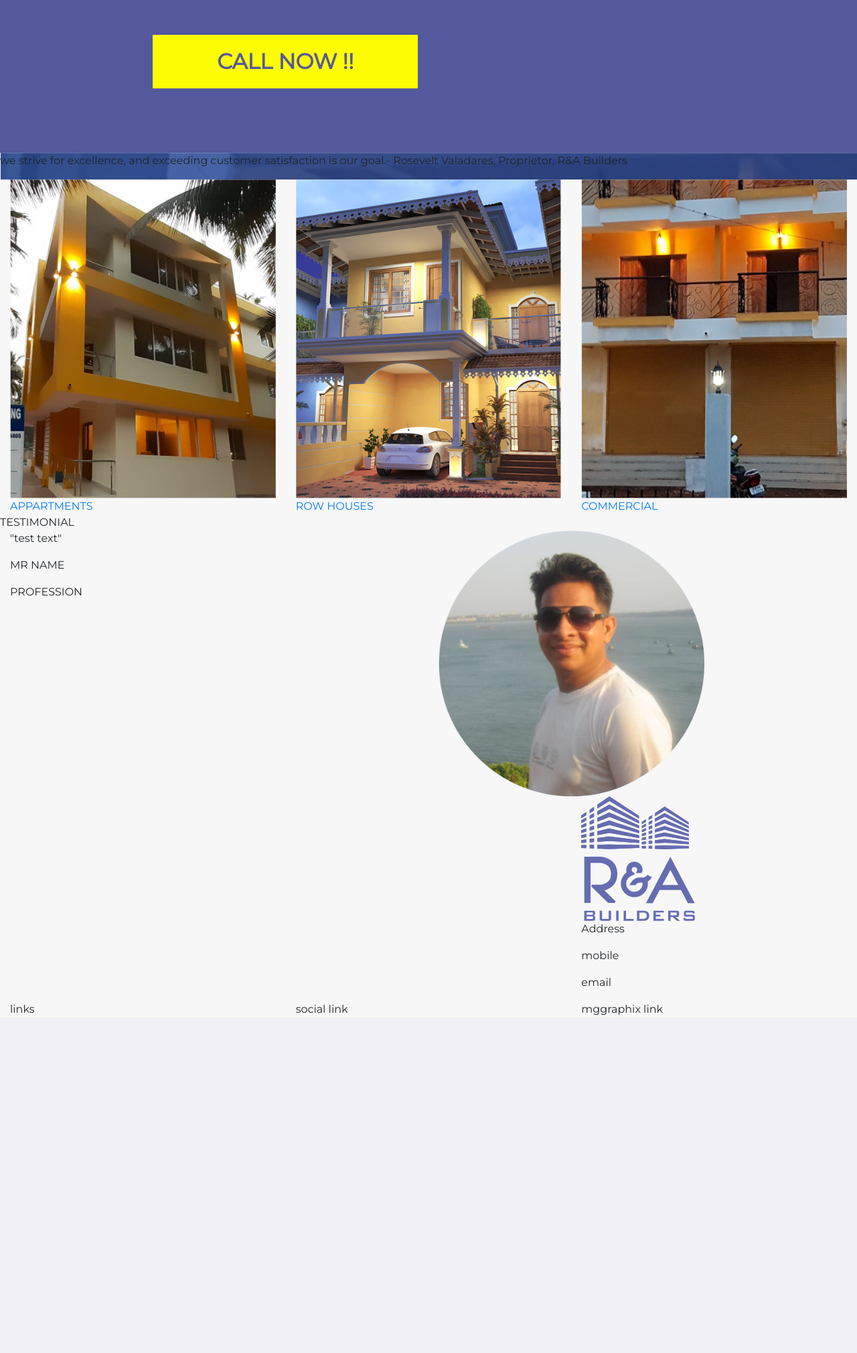
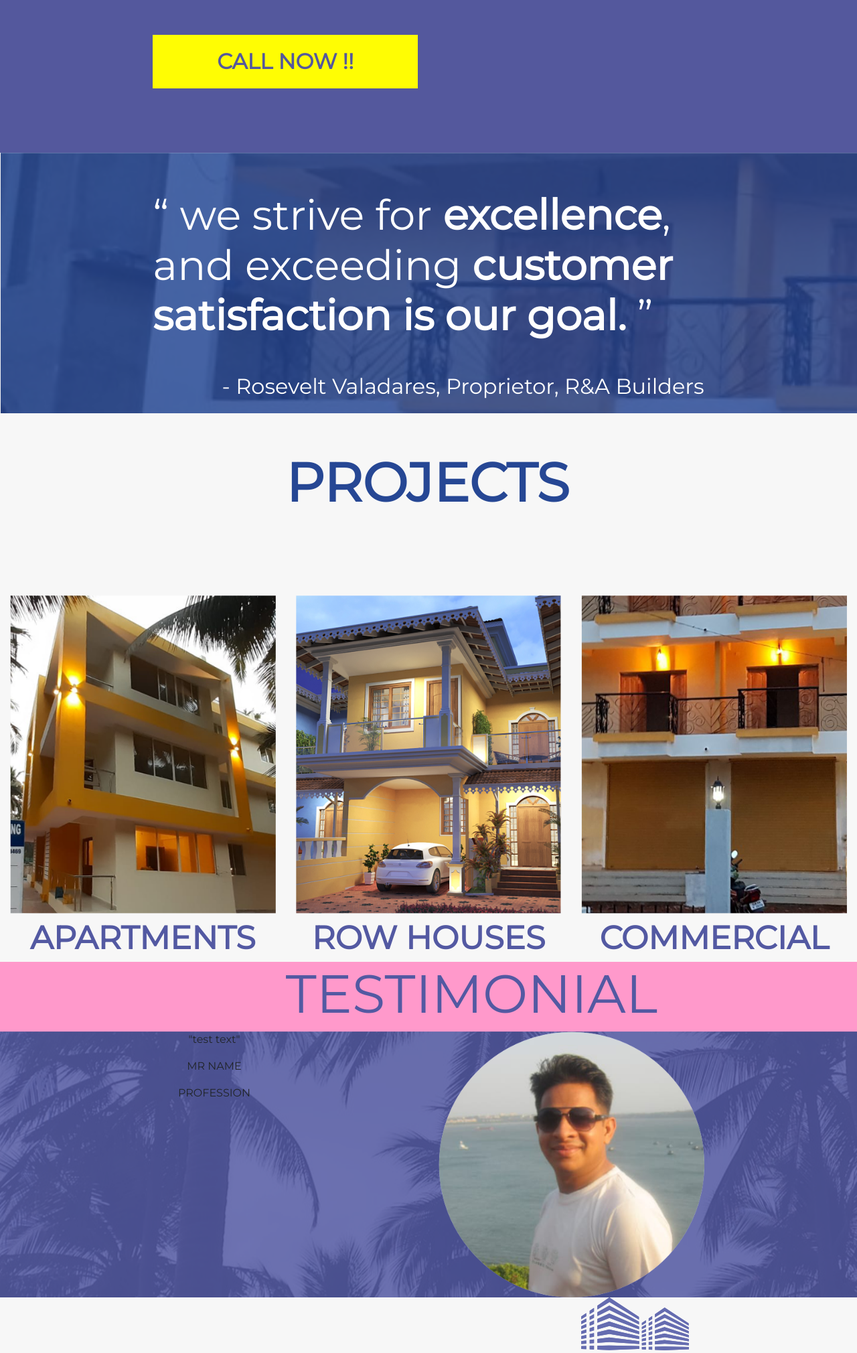
Before and after one commit to rashmiphadte/website, a PHP site: page / in a window 1280 px wide. Shown: the part 937-2957 px from the top of the page at 67% size. Before the commit the page ends 2453 px from the top, so only its background shows below. Run offline with PHP 8.4, Linux system fonts and the light colour scheme; some libraries are stand-ins or nearby versions.

Commit message:
add projects, testimonial

```diff
--- a/assets/css/custom.css
+++ b/assets/css/custom.css
@@ -17,16 +17,17 @@ body {
   margin-top: 5%;
   color: #fff;
 }
-.intro-section span{
+
+.intro-section span {
   color: #fffd03;
 }
 
-.intro-section p{
+.intro-section p {
   color: #fff;
   font-size: 2em;
 }
 
-.intro-section a{
+.intro-section a {
   background-color: #fffd03;
   color: #54589d;
   padding: 0.5em 3em 0.5em 3em;
@@ -38,7 +39,7 @@ body {
   margin-top: 1em;
 }
 
-.intro-section a:hover{
+.intro-section a:hover {
   background-color: #fffd03;
   color: #54589d;
   padding: 0.5em 3em 0.5em 3em;
@@ -50,9 +51,69 @@ body {
   margin-top: 1em;
 }
 
-.intro-quote{
+.intro-quote {
   background-image: url("../img/introBg.png");
+  color: #fff;
+  font-weight: 500;
 }
+
+.intro-quote h1 {
+  margin-top: 0.9em;
+  margin-bottom: 0.7em;
+  font-size: 3.9em;
+}
+
+.intro-quote p {
+  font-size: 2em;
+  float: right;
+  font-weight: 500;
+}
+
+q {
+  quotes: "“ "" ”""‘ "" ’";
+}
+
+q::before {
+  content: open-quote;
+}
+
+q::after {
+  content: close-quote;
+}
+
+.project-section {
+  text-align: center;
+}
+
+.project-section h1 {
+  font-size: 5em;
+  font-weight: 900;
+  color: #264794;
+  margin-top: 0.7em;
+  margin-bottom: 1.5em;
+
+}
+
+.project-section a {
+  color: #5359a2;
+  font-size: 3em;
+  font-weight: 700;
+}
+
+.testimonial-section {
+  background-color: #ff99cb;
+  text-align: center;
+}
+
+.testimonial-section h1 {
+  color: #5359a2;
+  font-size: 5em;
+}
+
+.testimonial-bg {
+  background-image: url("../img/testimonialBg.png");
+}
+
 /* navbar */
 .navbar {
   background-color: #54589d;
--- a/index.html
+++ b/index.html
@@ -47,15 +47,16 @@
                                 <a class="nav-link" href="#">About Us </a>
                             </li>
                             <li class="nav-item dropdown">
-                                <a class="nav-link dropdown-toggle" href="#" id="navbarDropdown" role="button" data-toggle="dropdown" aria-haspopup="true" aria-expanded="false">
+                                <a class="nav-link dropdown-toggle" href="#" id="navbarDropdown" role="button"
+                                    data-toggle="dropdown" aria-haspopup="true" aria-expanded="false">
                                     Projects
                                 </a>
                                 <div class="dropdown-menu" aria-labelledby="navbarDropdown">
                                     <a class="dropdown-item" style="color:black" href="#">Current</a>
                                     <div class="dropdown-divider"></div>
-                                  <a class="dropdown-item" style="color:black"  href="#">Completed</a>
+                                    <a class="dropdown-item" style="color:black" href="#">Completed</a>
                                     <div class="dropdown-divider"></div>
-                                  <a class="dropdown-item" href="#" style="color:black" >Upcoming</a>
+                                    <a class="dropdown-item" href="#" style="color:black">Upcoming</a>
                                 </div>
                             </li>
 
@@ -131,19 +132,28 @@
         </div>
         <!-- proprietor quote section -->
         <div class="row intro-quote">
-            <p>
-                we strive for <span>excellence</span>, and exceeding <span>customer satisfaction is our goal.</span>
-            </p>
+            <div class="col-md-2"></div>
+            <div class="col-md-8">
+                <h1>
+                    <q>we strive for <strong>excellence</strong>, and exceeding <strong>customer satisfaction is our
+                            goal.</strong></q>
+                </h1>
 
                 <p>- Rosevelt Valadares, Proprietor, R&A Builders</p>
             </div>
         </div>
+    </div>
     <!-- project section -->
-    <div class="container-fluid">
+    <div class="container-fluid project-section">
+        <div class="row">
+            <div class="col-md-4"></div>
+            <h1>PROJECTS</h1>
+
+        </div>
         <div class="row">
             <div class="col-md-4">
                 <img src="assets/img/appartment.png" alt="aparttments" class="img-fluid">
-                <a href="#">APPARTMENTS</a>
+                <a href="#">APARTMENTS</a>
             </div>
             <div class="col-md-4">
                 <img src="assets/img/row_houses.png" alt="row houses" class="img-fluid">
@@ -156,11 +166,12 @@
         </div>
     </div>
     <!-- testimonial -->
-    <div class="container-fluid">
+    <div class="container-fluid testimonial-section">
         <div class="row">
-            TESTIMONIAL
+            <div class="col-md-4"></div>
+            <h1>TESTIMONIAL</h1>
         </div>
-        <div class="row">
+        <div class="row testimonial-bg">
             <div class="col-md-6">
                 <p>"test text"</p>
                 <p>MR NAME</p>
```
Lines whose indentation alone changed are shown as unchanged.
